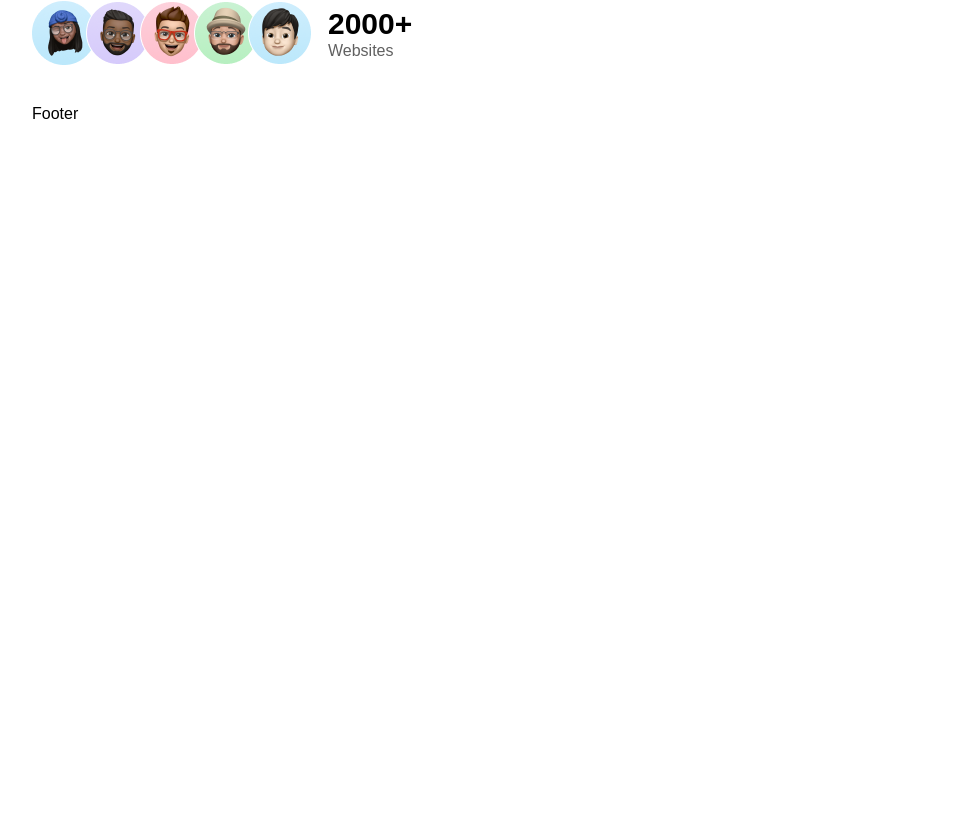
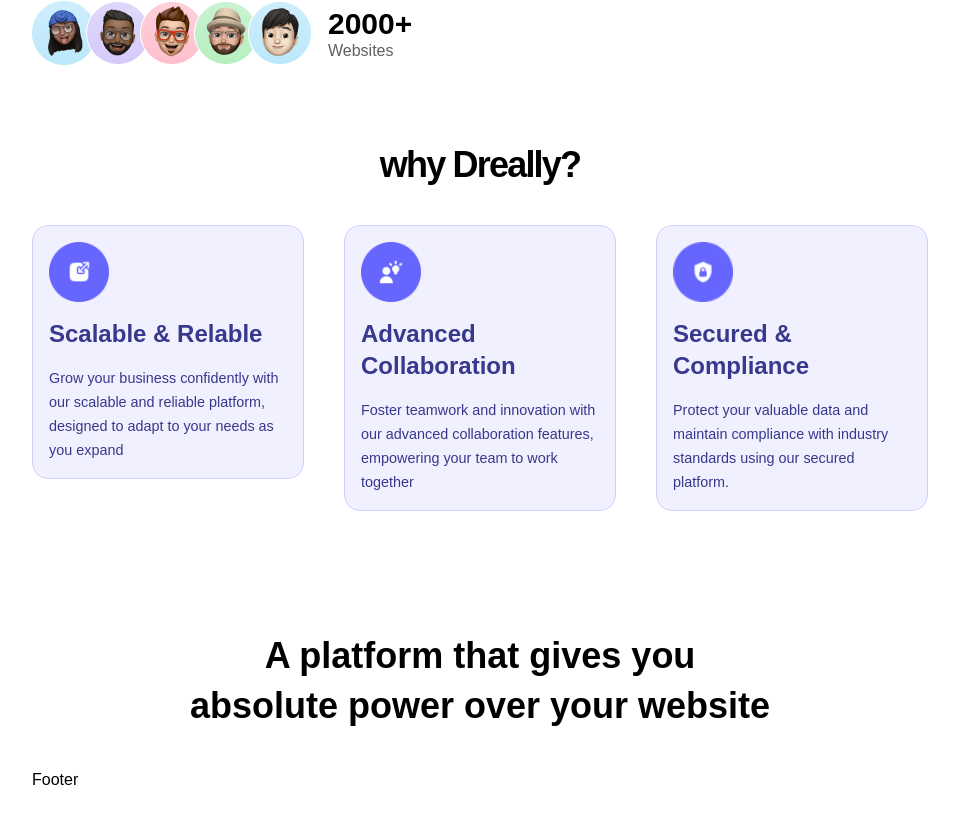
Before and after one commit to Vader4k/Dreally, a React (Vite) app: page / in a window 1280 px wide. Shown: the part 519-1342 px from the top of the page, without its empty margins (160-1119 px from the left). Before the commit the page ends 800 px from the top, so only its background shows below. Built offline with nearby package versions, Linux system fonts and the light colour scheme; a web font is replaced by a local one.

Commit message:
@add/ started accordion

```diff
--- a/src/components/Services.jsx
+++ b/src/components/Services.jsx
@@ -1,7 +1,23 @@
+import { why } from '../constants'
 
 const Services = () => {
   return (
-    <div>Services</div>
+    <section className='w-full'>
+      <h1 className='text-center font-bold text-4xl tracking-tighter'>why Dreally?</h1>
+      <div className='my-10 w-full flex items-start justify-around gap-10'>
+        {why.map((data) => (
+          <div key={data.id} className='flex flex-col gap-4 p-4 box bg-primary-50 rounded-2xl'>
+            <img src={data.icon} alt="icons" className='w-[60px] h-[60px] object-cover'/>
+            <h1 className='font-semibold text-2xl text-primary-800'>{data.title}</h1>
+            <p className='max-w-[300px] text-primary-800 text-[0.9rem] leading-6'>{data.text}</p>
+          </div>
+        ))}
+      </div>
+
+      <h1 className='text-center font-bold text-4xl pt-20 leading-[50px]'>
+        A platform that gives you <br /> absolute power over your website
+      </h1>
+    </section>
   )
 }
 
--- a/src/index.css
+++ b/src/index.css
@@ -12,3 +12,7 @@
   box-sizing: border-box;
   font-family: 'Rubik', sans-serif;
 }
+
+.box {
+  border: 1px solid #d0d0ff;
+}
--- a/src/pages/Home.jsx
+++ b/src/pages/Home.jsx
@@ -1,9 +1,10 @@
-import { Hero } from '../components'
+import { Hero, Services } from '../components'
 
 const Home = () => {
   return (
-    <section>
+    <section className='flex flex-col gap-20'>
       <Hero />
+      <Services />
     </section>
   )
 }
```
